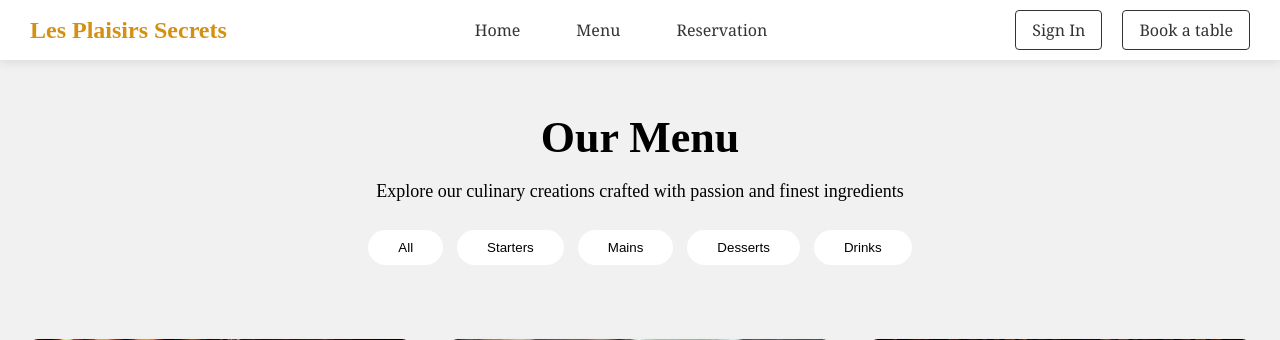
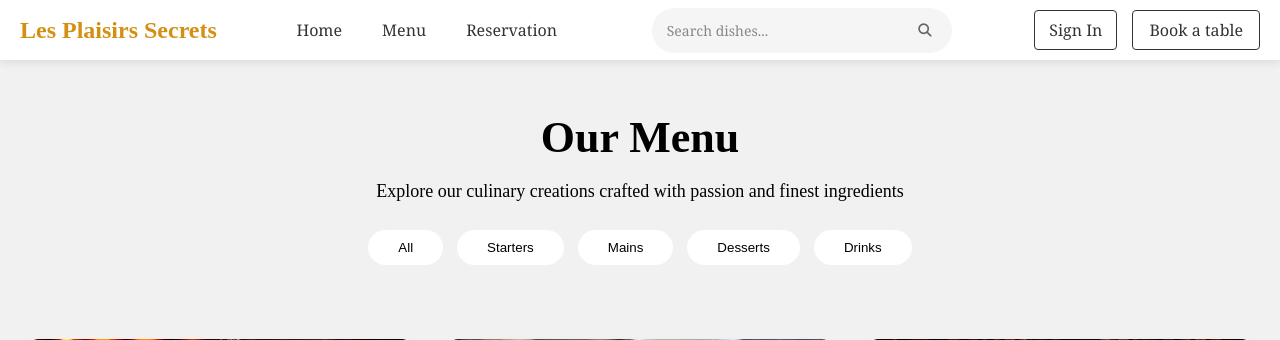
Before and after one commit to An34067/e_p_web_applications, a Django app: page /menu/ in a window 1280 px wide; the page is wider, and only the part inside the window is pictured. Shown: the top 340 px of that part. Run offline with Django 5.2, Linux system fonts and the light colour scheme; data comes from the database, SQL or seed files in the repository.

Commit message:
modified

```diff
--- a/web_project/web_app/static/navigation.css
+++ b/web_project/web_app/static/navigation.css
@@ -24,13 +24,53 @@ h1 {
     justify-content: space-between;
     height: 100%;
     margin: 0 auto;
-    padding: 0 30px;
+    padding: 0 20px;
 }
 .container {
     display: flex;
     align-items: center;
     justify-content: space-between;
     padding: 0 5px;
+}
+.search-container {
+    flex: 0 1 300px;
+    margin: 0 15px;
+}
+.search-form {
+    display: flex;
+    align-items: center;
+    background: #f5f5f5;
+    border-radius: 25px;
+    padding: 5px 15px;
+    transition: all 0.3s ease;
+}
+.search-form:focus-within {
+    background: #e8e8e8;
+    box-shadow: 0 2px 5px rgba(0,0,0,0.1);
+}
+.search-input {
+    flex: 1;
+    border: none;
+    background: transparent;
+    padding: 8px 0;
+    font-size: 14px;
+    font-family: Georgia;
+    outline: none;
+    color: #333;
+}
+.search-input::placeholder {
+    color: #888;
+}
+.search-btn {
+    background: none;
+    border: none;
+    cursor: pointer;
+    padding: 5px;
+    color: #666;
+    transition: color 0.3s ease;
+}
+.search-btn:hover {
+    color: rgb(212, 144, 18);
 }
 .nav-section {
     position: absolute;
@@ -42,14 +82,14 @@ h1 {
     display: flex;
     list-style: none;
     font-family: Georgia;
-    gap: 1.5rem;
+    gap: 1rem;
     margin: 0;
     padding: 0;
 }
 .nav-item a {
     text-decoration: none;
     color: #333;
-    padding: 8px 16px;
+    padding: 8px 12px;
     border-radius: 4px;
     transition: all 0.3s ease;
     font-weight: normal;
@@ -62,13 +102,13 @@ h1 {
 .nav-buttons {
     display: flex;
     align-items: center;
-    gap: 20px;
+    gap: 15px;
 }
 .signin-btn {
     background-color: transparent;
     color: #333;
     border: 1px solid #333;
-    padding: 8px 16px;
+    padding: 8px 14px;
     border-radius: 4px;
     cursor: pointer;
     font-family: Georgia;
--- a/web_project/web_app/templates/menu.html
+++ b/web_project/web_app/templates/menu.html
@@ -1,17 +1,21 @@
 {% extends 'base.html' %}
 {% load static %}
-
 {% block title %}Les Plaisirs Secrets - Menu{% endblock %}
-
 {% block extra_css %}
     <link rel="stylesheet" href="{% static 'menu.css' %}">
 {% endblock %}
-
 {% block content %}
 <section class="menu-section">
   <div class="menu-content">
     <h1>Our Menu</h1>
     <p>Explore our culinary creations crafted with passion and finest ingredients</p>
+    {% if search %}
+    <div class="search-info">
+        <p>Search: <strong>"{{ search }}"</strong></p>
+        <p>Found: {{ dishes.count }} dishes</p>
+        <a href="{% url 'menu' %}" class="show-all-btn">Show all</a>
+    </div>
+    {% endif %}
     <button class="menu-btn">All</button>
     <button class="menu-btn">Starters</button>
     <button class="menu-btn">Mains</button>
@@ -19,7 +23,6 @@
     <button class="menu-btn">Drinks</button>
   </div>
 </section>
-
 <section class="menu_grid">
   {% for dish in dishes %}
   <div class="dish_card">
@@ -40,7 +43,15 @@
   </div>
   {% empty %}
   <div class="no-dishes">
-    <p>No dishes available at the moment. Please check back later.</p>
+    {% if search %}
+      <div class="no-results">
+        <h3>No dishes found</h3>
+        <p>Try another search</p>
+        <a href="{% url 'menu' %}" class="show-all-btn">Show all dishes</a>
+      </div>
+    {% else %}
+      <p>No dishes available at the moment.</p>
+    {% endif %}
   </div>
   {% endfor %}
 </section>
--- a/web_project/web_app/templates/navigation.html
+++ b/web_project/web_app/templates/navigation.html
@@ -16,6 +16,14 @@
                 <a href="{% url 'reservation' %}">Reservation</a>
             </li>
         </ul>
+        <div class="search-container">
+            <form method="GET" action="{% url 'menu' %}" class="search-form">
+                <input type="text" name="q" placeholder="Search dishes..." class="search-input" value="{{ request.GET.q }}">
+                <button type="submit" class="search-btn">
+                    <i class="fas fa-search"></i>
+                </button>
+            </form>
+        </div>
         <div class="nav-buttons">
             <a href="{% url 'signin' %}"><button class="signin-btn">Sign In</button></a>
             <a href="{% url 'reservation' %}"><button class="book-btn">Book a table</button></a>
--- a/web_project/web_app/views.py
+++ b/web_project/web_app/views.py
@@ -8,12 +8,21 @@ def home(request):
     return render(request, 'home.html', {'featured_dishes': featured_dishes})
 
 def menu(request):
+    search = request.GET.get('q', '')
     dishes = Menu.objects.filter(is_available=True)
-    return render(request, 'menu.html', {'dishes': dishes})
+
+    if search:
+        dishes = dishes.filter(dish_name__icontains=search)
+
+    return render(request, 'menu.html', {
+        'dishes': dishes,
+        'search': search
+    })
 
 def reservation(request):
     available_tables = Tables.objects.filter(status='free')
     return render(request, 'reservation.html', {'available_tables': available_tables})
+
 
 def signin(request):
     return render(request, 'signin.html')
```
Also changed, not shown: web_project/web_app/static/menu.css (+34 -0 lines).
